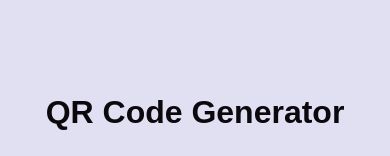
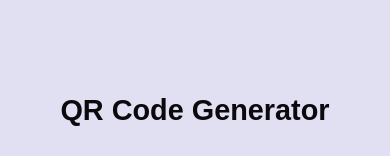
Before and after one commit to Technigo/project-custom-hooks-qr-code-generator-vite, a React (Vite) app: page / in a window 390 px wide. Shown: the top 156 px of the page. Built offline with nearby package versions, Linux system fonts and the light colour scheme; a web font is replaced by a local one.

Commit message:
updated H1 for mobil to make the font size adjust to device

```diff
--- a/src/Styles/styles.js
+++ b/src/Styles/styles.js
@@ -27,7 +27,7 @@ export const StyledButton = styled.button`
 export const StyledHeading = styled.h1`
     font-family: 'Gugi', sans-serif;
     margin-top: 30%;
-    font-size: 32px;
+    font-size: calc(28px + 0.1vh);
     font-weight: bold;
     text-align: center;
     color: #0C090D;
```
